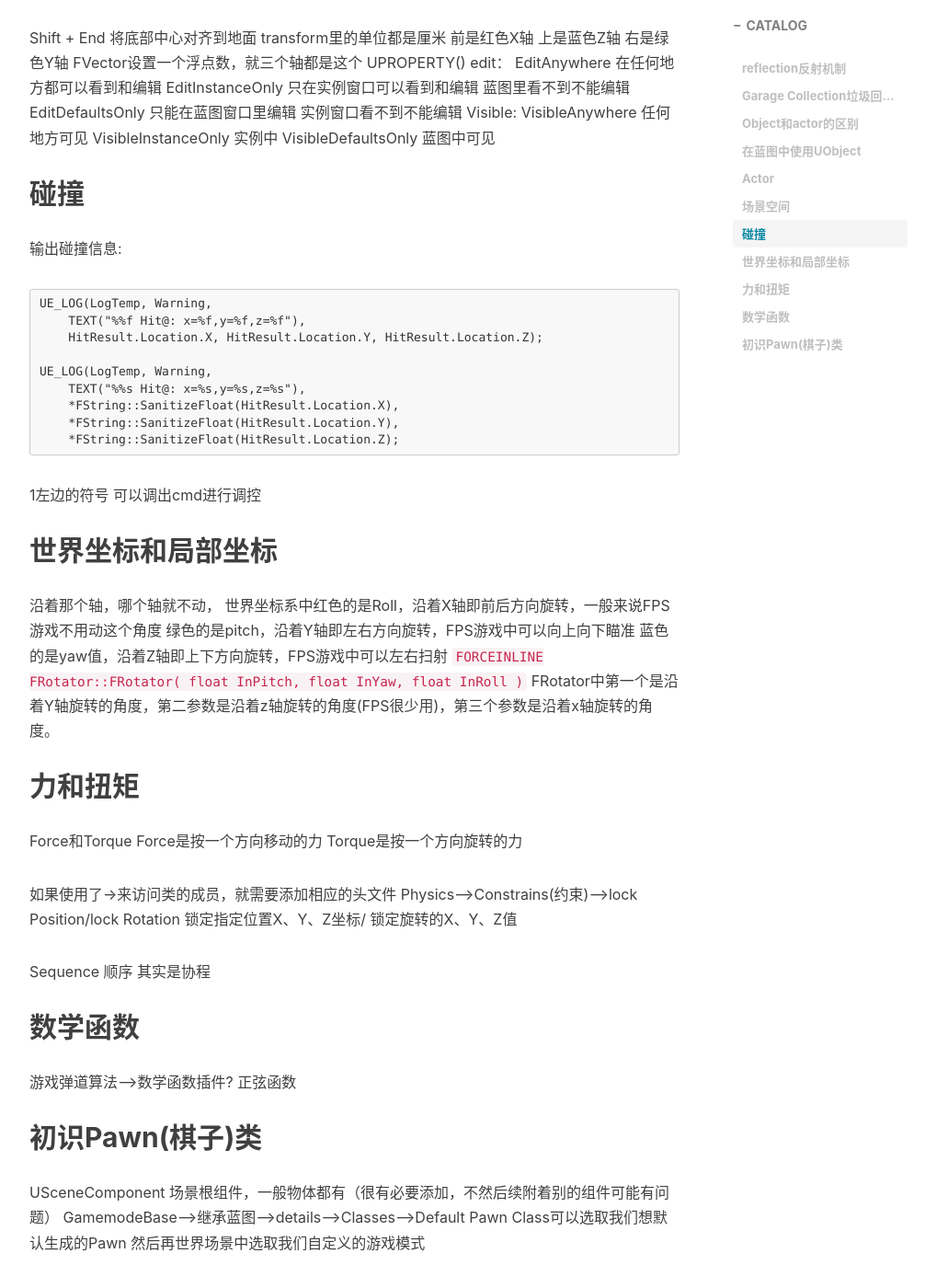
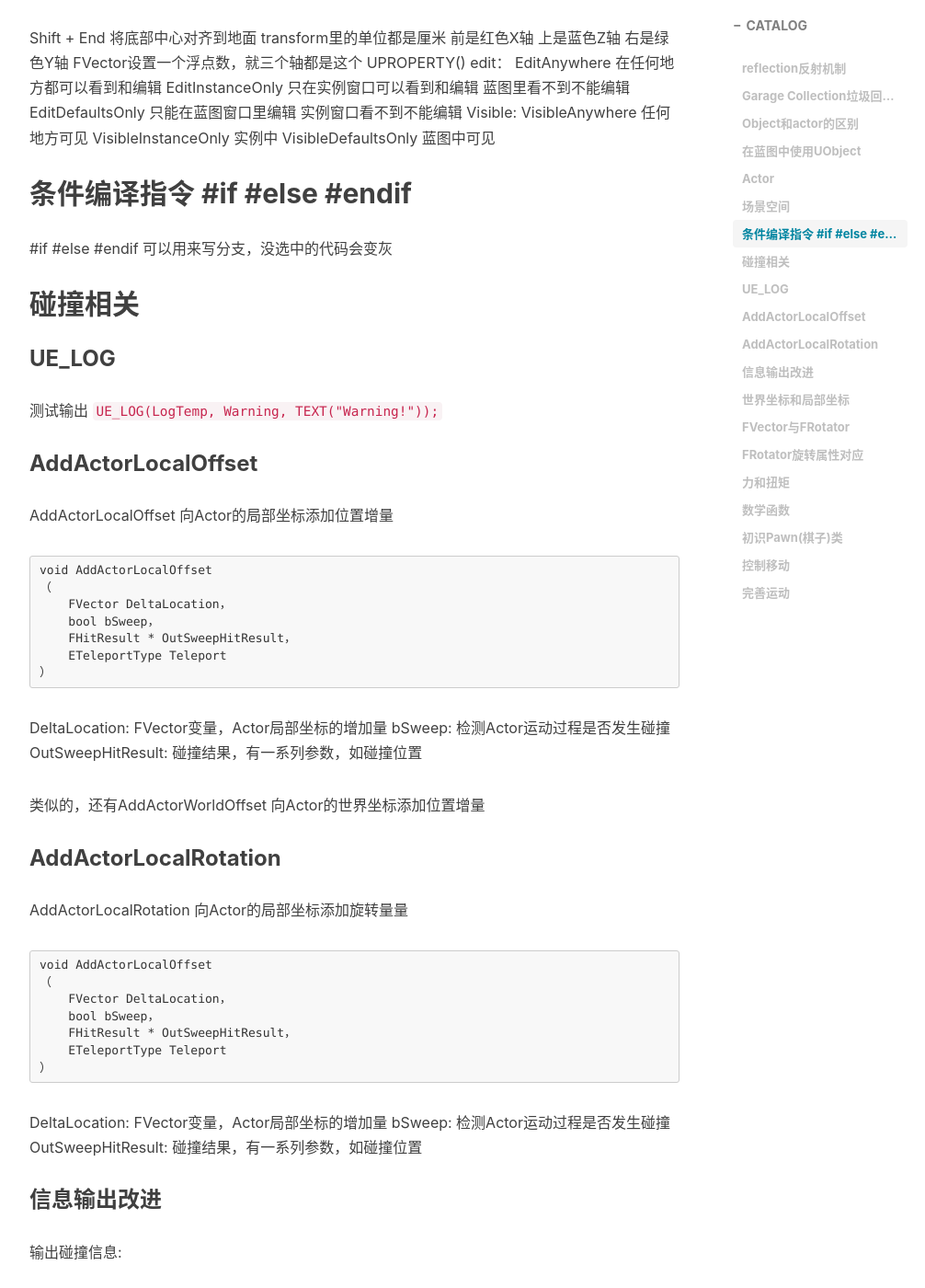
Before and after one commit to AIaimuti/aiaimuti.github.io, a Jekyll site: the page built from _posts/2020-4-23-C++Learn.md, in a window 1280 px wide and 1400 px high, scrolled down 1263 px. Shown: the whole window at 92% size, without its empty margins (233-1239 px from the left). Built offline with Jekyll 4.4.1, drawn with Linux system fonts in a browser that asks for light colours; nearby versions of some CDN libraries; comment, search, counter and statistics services are not loaded; some of the changed text lies outside the part shown.

Commit message:
Update 2020-4-23-C++Learn.md

````diff
--- a/_posts/2020-4-23-C++Learn.md
+++ b/_posts/2020-4-23-C++Learn.md
@@ -44,13 +44,52 @@ VisibleAnywhere 任何地方可见
 VisibleInstanceOnly 实例中
 VisibleDefaultsOnly 蓝图中可见
 
-## 碰撞
+## 条件编译指令 #if #else #endif
+#if #else #endif 可以用来写分支，没选中的代码会变灰
+
+## 碰撞相关
+### UE_LOG
+测试输出
+`UE_LOG(LogTemp, Warning, TEXT("Warning!"));`
+
+### AddActorLocalOffset
+AddActorLocalOffset 向Actor的局部坐标添加位置增量
+```
+void AddActorLocalOffset
+（
+    FVector DeltaLocation，
+    bool bSweep，
+    FHitResult * OutSweepHitResult，
+    ETeleportType Teleport
+）
+```
+DeltaLocation: FVector变量，Actor局部坐标的增加量
+bSweep: 检测Actor运动过程是否发生碰撞
+OutSweepHitResult: 碰撞结果，有一系列参数，如碰撞位置
+
+类似的，还有AddActorWorldOffset 向Actor的世界坐标添加位置增量
+### AddActorLocalRotation
+AddActorLocalRotation 向Actor的局部坐标添加旋转量量
+```
+void AddActorLocalOffset
+（
+    FVector DeltaLocation，
+    bool bSweep，
+    FHitResult * OutSweepHitResult，
+    ETeleportType Teleport
+）
+```
+DeltaLocation: FVector变量，Actor局部坐标的增加量
+bSweep: 检测Actor运动过程是否发生碰撞
+OutSweepHitResult: 碰撞结果，有一系列参数，如碰撞位置
+### 信息输出改进
 输出碰撞信息:
 ```
+//直接使用浮点数输出，小数点位数较多
 UE_LOG(LogTemp, Warning,
     TEXT("%%f Hit@: x=%f,y=%f,z=%f"),
     HitResult.Location.X, HitResult.Location.Y, HitResult.Location.Z);
-
+//采用字符串输出，小数点后两位
 UE_LOG(LogTemp, Warning,
     TEXT("%%s Hit@: x=%s,y=%s,z=%s"),
     *FString::SanitizeFloat(HitResult.Location.X),
@@ -60,6 +99,10 @@ UE_LOG(LogTemp, Warning,
 1左边的符号 可以调出cmd进行调控
 
 ## 世界坐标和局部坐标
+### FVector与FRotator
+FVector 位置三维坐标
+FRotator 旋转三维坐标
+### FRotator旋转属性对应
 沿着那个轴，哪个轴就不动，
 世界坐标系中红色的是Roll，沿着X轴即前后方向旋转，一般来说FPS游戏不用动这个角度
 绿色的是pitch，沿着Y轴即左右方向旋转，FPS游戏中可以向上向下瞄准
@@ -79,8 +122,40 @@ Sequence 顺序 其实是协程
 ## 数学函数
 游戏弹道算法-->数学函数插件?
 正弦函数
+```
+//正弦函数配置
+float InitialX = FMath::FRand() * 500;
+float InitialY = FMath::FRandRange(100,500);
+float InitialZ = 0;
+SetActorLocation(FVector(InitialX, InitialY, InitialZ));
+```
 
 ## 初识Pawn(棋子)类
 USceneComponent 场景根组件，一般物体都有（很有必要添加，不然后续附着别的组件可能有问题）
 GamemodeBase-->继承蓝图-->details-->Classes-->Default Pawn Class可以选取我们想默认生成的Pawn
 然后再世界场景中选取我们自定义的游戏模式
+
+## 控制移动
+让0号玩家拥有控制权
+`AutoPossessPlayer = EAutoReceiveInput::Player0;`
+先Project Setting添加轴映射-->添加Components/InputComponent.h头文件-->SetupPlayerInputComponent中绑定函数
+
+将速度限制到-1到1 * MaxSpeed
+CurrentVelocity.X = FMath::Clamp(Value, -1.f, 1.f)* MaxSpeed;
+FMath::Clamp
+介于最大值最小值之间
+
+## 完善运动
+球形组件配置
+```
+//实例化球形组件
+SphereComp = CreateDefaultSubobject<USphereComponent>(TEXT("SphereComp"));
+//设置半径
+SphereComp->SetSphereRadius(80);
+//设置初始碰撞类型
+SphereComp->SetCollisionProfileName(TEXT("Block All"));
+//设置是否隐藏
+SphereComp->SetHiddenInGame(false);
+//设置根组件
+SetRootComponent(SphereComp);
+```
````
Also changed, not shown: other parts of _posts/2020-4-23-C++Learn.md (+2 -2 lines).
